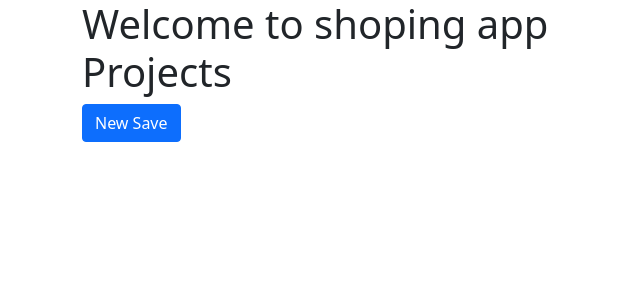
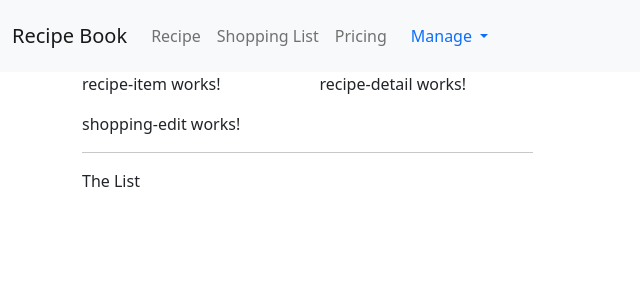
Before and after one commit to Waheed-Programmer/CMS-Blog-Angular-App, an Angular app: page / in a window 1280 px wide. Shown: the top 300 px of the page, without its empty margins (0-640 px from the left). Built offline with nearby package versions, Linux system fonts and the light colour scheme.

Commit message:
add new recipe model

```diff
--- a/src/app/app.component.html
+++ b/src/app/app.component.html
@@ -1,8 +1,11 @@
+<app-header></app-header>
+
 <div class="container">
+
   <div class="row">
     <div class="col-md-6">
-      <h1>Welcome to shoping app Projects</h1>
-      <button class="btn btn-primary"> New Save</button>
+    <app-recipe></app-recipe>
+    <app-shopping-list></app-shopping-list>
     </div>
   </div>
 </div>
--- a/src/app/header/header.component.html
+++ b/src/app/header/header.component.html
@@ -1 +1,35 @@
-<p>header works!</p>
+<nav class="navbar navbar-expand-lg navbar-light bg-light">
+    <div class="container-fluid">
+    <a class="navbar-brand" href="#">Recipe Book</a>
+    <button class="navbar-toggler" type="button" data-toggle="collapse" data-target="#navbarNav" aria-controls="navbarNav" aria-expanded="false" aria-label="Toggle navigation">
+      <span class="navbar-toggler-icon"></span>
+    </button>
+    <div class="collapse navbar-collapse" id="navbarNav">
+      <ul class="navbar-nav">
+        <li class="nav-item active">
+          <a class="nav-link" href="#">Recipe </a>
+        </li>
+        <li class="nav-item">
+          <a class="nav-link" href="#">Shopping List</a>
+        </li>
+        <li class="nav-item">
+          <a class="nav-link" href="#">Pricing</a>
+        </li>
+
+      </ul>
+      <ul class="nav navbar navbar-right">
+        <li class="nav-item dropdown navbar-right">
+            <a class="nav-link dropdown-toggle" href="#" id="navbarDropdown" role="button" data-toggle="dropdown" aria-haspopup="true" aria-expanded="false">
+              Manage
+            </a>
+            <div class="dropdown-menu" aria-labelledby="navbarDropdown">
+              <a class="dropdown-item" href="#">Action</a>
+              <a class="dropdown-item" href="#">Another action</a>
+              <div class="dropdown-divider"></div>
+              <a class="dropdown-item" href="#">Something else here</a>
+            </div>
+          </li>
+      </ul>
+    </div>
+</div>
+  </nav>
--- a/src/app/recipe/recipe-list/recipe-list.component.html
+++ b/src/app/recipe/recipe-list/recipe-list.component.html
@@ -1 +1 @@
-<p>recipe-list works!</p>
+<app-recipe-item></app-recipe-item>
--- a/src/app/recipe/recipe.component.html
+++ b/src/app/recipe/recipe.component.html
@@ -1 +1,8 @@
-<p>recipe works!</p>
+<div class="row">
+    <div class="col-md-5">
+        <app-recipe-list></app-recipe-list>
+    </div>
+    <div class="col-md-7">
+        <app-recipe-detail></app-recipe-detail>
+    </div>
+</div>
--- a/src/app/shopping-list/shopping-list.component.html
+++ b/src/app/shopping-list/shopping-list.component.html
@@ -1 +1,7 @@
-<p>shopping-list works!</p>
+<div class="row">
+    <div class="col-xl-10">
+        <app-shopping-edit></app-shopping-edit>
+        <hr>
+        <p>The List</p>
+    </div>
+</div>
```
Also changed, not shown: src/app/recipe/recipe.Model.ts (added, +10 -0 lines).
